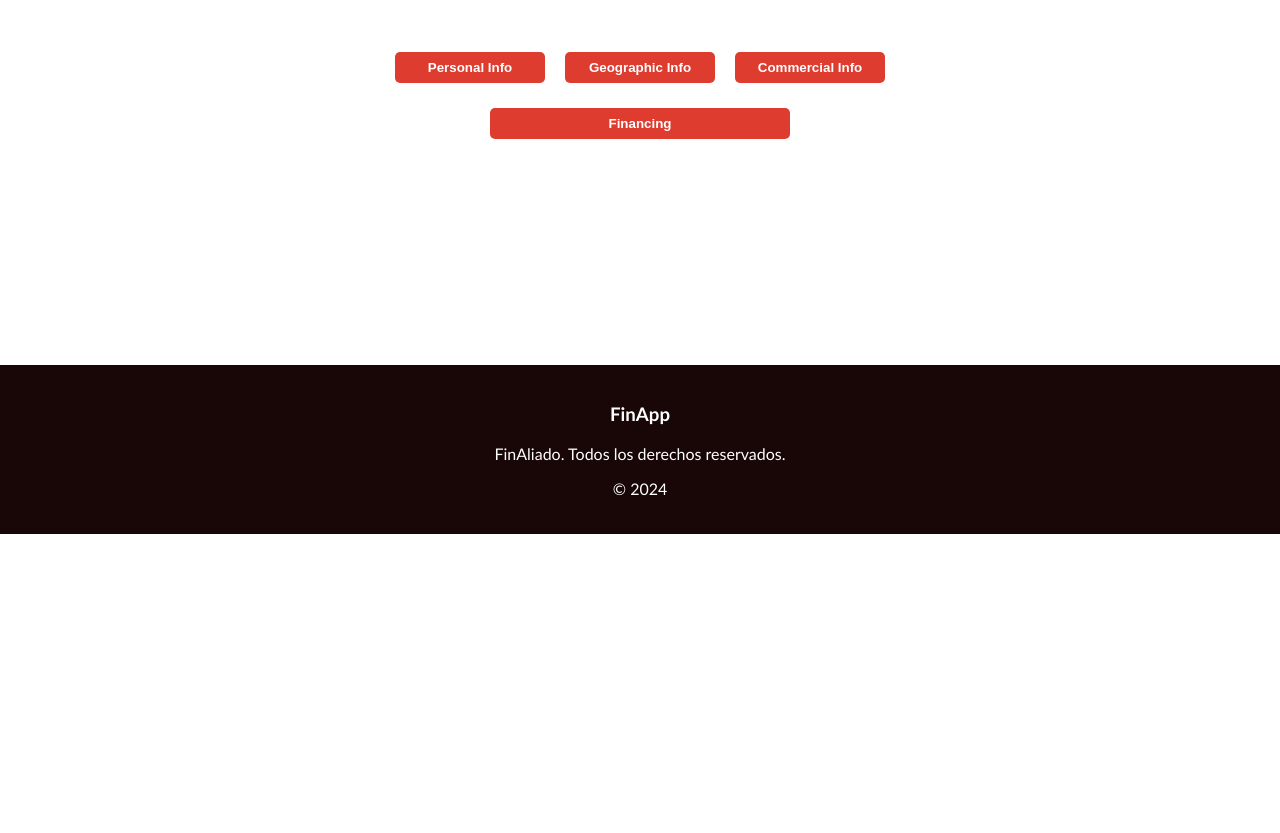
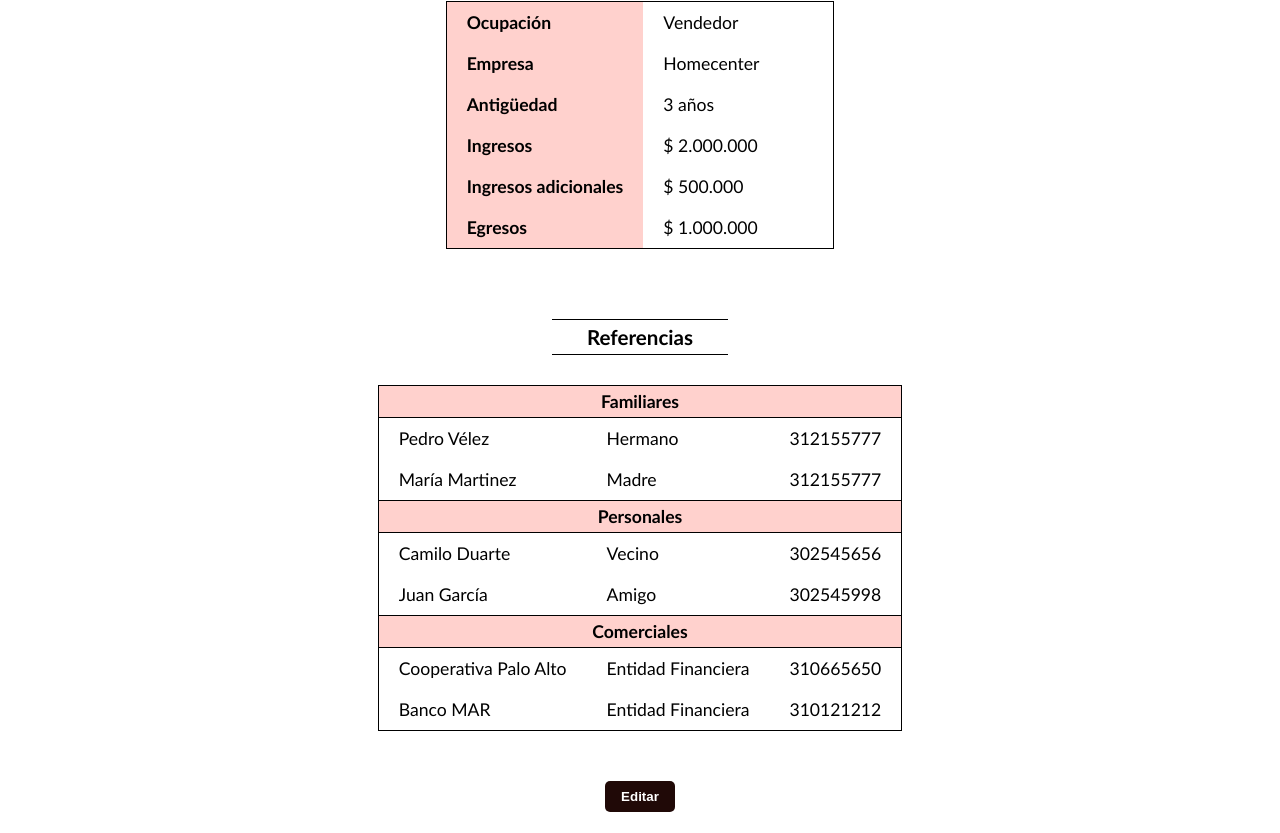
Before and after one commit to felipe-u/finapp, an Angular app in the folder finapp-frontend/: page /clients/1/commercial-info in a window 1280 px wide. Shown: the part 287-1120 px from the top of the page. Before the commit the page ends 821 px from the top, so only its background shows below. Built offline with nearby package versions, Linux system fonts and the light colour scheme.

Commit message:
Creación de templates de módulos de información

```diff
--- a/finapp-frontend/src/app/features/clients/client/commercial-info/commercial-info.component.css
+++ b/finapp-frontend/src/app/features/clients/client/commercial-info/commercial-info.component.css
@@ -0,0 +1,47 @@
+.container {
+  display: grid;
+}
+
+table {
+  border: 1px solid black;
+  border-collapse: collapse;
+}
+
+th {
+  padding: 5px 20px;
+  background-color: #ffd1cd;
+}
+
+td {
+  padding: 10px 20px;
+}
+
+.info-container {
+  margin: 60px auto 10px auto;
+  font-size: 1.1em;
+}
+
+.info-container th {
+  text-align: left;
+}
+
+.info-container td {
+  min-width: 150px;
+}
+
+.ref-container {
+  margin: 30px auto 10px auto;
+  font-size: 1.1em;
+}
+
+.ref-container h3 {
+  text-align: center;
+}
+
+.ref-container th {
+  border: 1px solid black;
+}
+
+.button-container {
+  margin: 30px auto;
+}
--- a/finapp-frontend/src/app/features/clients/client/commercial-info/commercial-info.component.html
+++ b/finapp-frontend/src/app/features/clients/client/commercial-info/commercial-info.component.html
@@ -1 +1,80 @@
-<p>commercial-info works!</p>
+<div class="container">
+    <div class="cod-container">
+
+    </div>
+    <div class="info-container">
+        <table>
+            <tr>
+                <th>Ocupación</th>
+                <td>Vendedor</td>
+            </tr>
+            <tr>
+                <th>Empresa</th>
+                <td>Homecenter</td>
+            </tr>
+            <tr id="tr-bar">
+                <th>Antigüedad</th>
+                <td>3 años</td>
+            </tr>
+            <tr>
+                <th>Ingresos</th>
+                <td>$ 2.000.000</td>
+            </tr>
+            <tr>
+                <th>Ingresos adicionales</th>
+                <td>$ 500.000</td>
+            </tr>
+            <tr>
+                <th>Egresos</th>
+                <td>$ 1.000.000</td>
+            </tr>
+        </table>
+    </div>
+    <div class="ref-container">
+        <h3 class="container-title">Referencias</h3>
+        <table>
+            <tr>
+                <th colspan="3">Familiares</th>
+            </tr>
+            <tr>
+                <td>Pedro Vélez</td>
+                <td>Hermano</td>
+                <td>312155777</td>
+            </tr>
+            <tr>
+                <td>María Martinez</td>
+                <td>Madre</td>
+                <td>312155777</td>
+            </tr>
+            <tr>
+                <th colspan="3">Personales</th>
+            </tr>
+            <tr>
+                <td>Camilo Duarte</td>
+                <td>Vecino</td>
+                <td>302545656</td>
+            </tr>
+            <tr>
+                <td>Juan García</td>
+                <td>Amigo</td>
+                <td>302545998</td>
+            </tr>
+            <tr>
+                <th colspan="3">Comerciales</th>
+            </tr>
+            <tr>
+                <td>Cooperativa Palo Alto</td>
+                <td>Entidad Financiera</td>
+                <td>310665650</td>
+            </tr>
+            <tr>
+                <td>Banco MAR</td>
+                <td>Entidad Financiera</td>
+                <td>310121212</td>
+            </tr>
+        </table>
+    </div>
+    <div class="button-container">
+        <button class="primaryBtn editBtn">Editar</button>
+    </div>
+</div>
--- a/finapp-frontend/src/app/features/clients/client/geo-info/geo-info.component.css
+++ b/finapp-frontend/src/app/features/clients/client/geo-info/geo-info.component.css
@@ -0,0 +1,33 @@
+.container {
+  display: grid;
+}
+
+.map-container {
+  width: 400px;
+  height: 300px;
+  border: 1px solid black;
+  margin: 60px auto 20px auto;
+}
+
+.map-container img {
+  width: 400px;
+  height: 300px;
+  object-fit: cover;
+}
+
+.house-container {
+  width: 300px;
+  height: 225px;
+  border: 1px solid black;
+  margin: 20px auto;
+}
+
+.address-container {
+  margin: 10px auto;
+  text-align: center;
+  font-size: 1.2em;
+}
+
+.button-container {
+  margin: 30px auto;
+}
--- a/finapp-frontend/src/app/features/clients/client/geo-info/geo-info.component.html
+++ b/finapp-frontend/src/app/features/clients/client/geo-info/geo-info.component.html
@@ -1 +1,18 @@
-<p>geo-info works!</p>
+<div class="container">
+    <div class="map-container">
+        <img src="assets/imgs/map.png" alt="Google Map">
+    </div>
+    <div class="house-container">
+
+    </div>
+    <div class="address-container">
+        <h3 class="container-title">Dirección</h3>
+        <p>Calle 41 # 65 - 52</p>
+        <p>Barrio: Miraflores</p>
+        <p>Sector:</p>
+        <p>Información adicional:</p>
+    </div>
+    <div class="button-container">
+        <button class="primaryBtn editBtn">Editar</button>
+    </div>
+</div>
--- a/finapp-frontend/src/app/features/clients/client/personal-info/personal-info.component.css
+++ b/finapp-frontend/src/app/features/clients/client/personal-info/personal-info.component.css
@@ -0,0 +1,26 @@
+.container {
+  display: grid;
+}
+
+.img-container {
+  margin: 60px auto 30px auto;
+  border: 1px solid black;
+  width: 200px;
+  height: 200px;
+  border-radius: 100px;
+}
+
+.img-container img {
+  width: 200px;
+  object-fit: contain;
+}
+
+.info-container {
+  margin: 0 auto;
+  text-align: center;
+  font-size: 1.2em;
+}
+
+.button-container {
+  margin: 30px auto;
+}
--- a/finapp-frontend/src/app/features/clients/client/personal-info/personal-info.component.html
+++ b/finapp-frontend/src/app/features/clients/client/personal-info/personal-info.component.html
@@ -1 +1,14 @@
-<p>personal-info works!</p>
+<div class="container">
+    <div class="img-container">
+        <img src="assets/imgs/user.png" alt="User Image">
+    </div>
+    <div class="info-container">
+        <p>Id: 1036584 - CC</p>
+        <p>Correo: samuel&#64;mail.com</p>
+        <p>Teléfono: 3127751311</p>
+        <p>Fecha de nacimiento: 23 de Noviembre de 1990</p>
+    </div>
+    <div class="button-container">
+        <button class="primaryBtn editBtn">Editar</button>
+    </div>
+</div>
--- a/finapp-frontend/src/styles.css
+++ b/finapp-frontend/src/styles.css
@@ -24,3 +24,19 @@ body {
 .largeBtn {
   width: 300px;
 }
+
+.editBtn {
+  background-color: #200907;
+}
+
+.editBtn:hover {
+  background-color: #601a15;
+}
+
+.container-title {
+  margin: 30px auto;
+  padding: 5px 35px;
+  border-bottom: 1px solid black;
+  border-top: 1px solid black;
+  width: fit-content;
+}
```
Also changed, not shown: finapp-frontend/src/assets/imgs/map.png (added).
